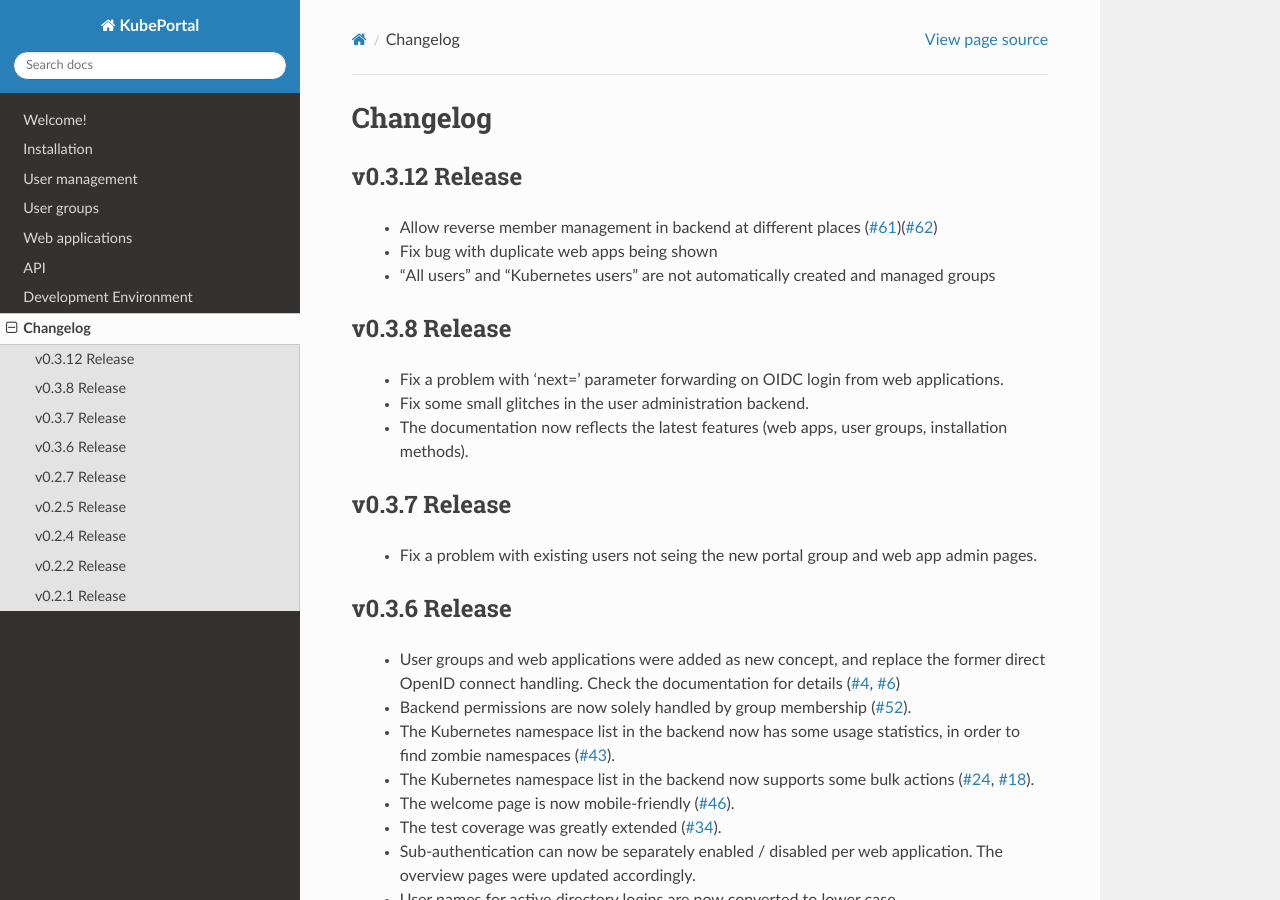
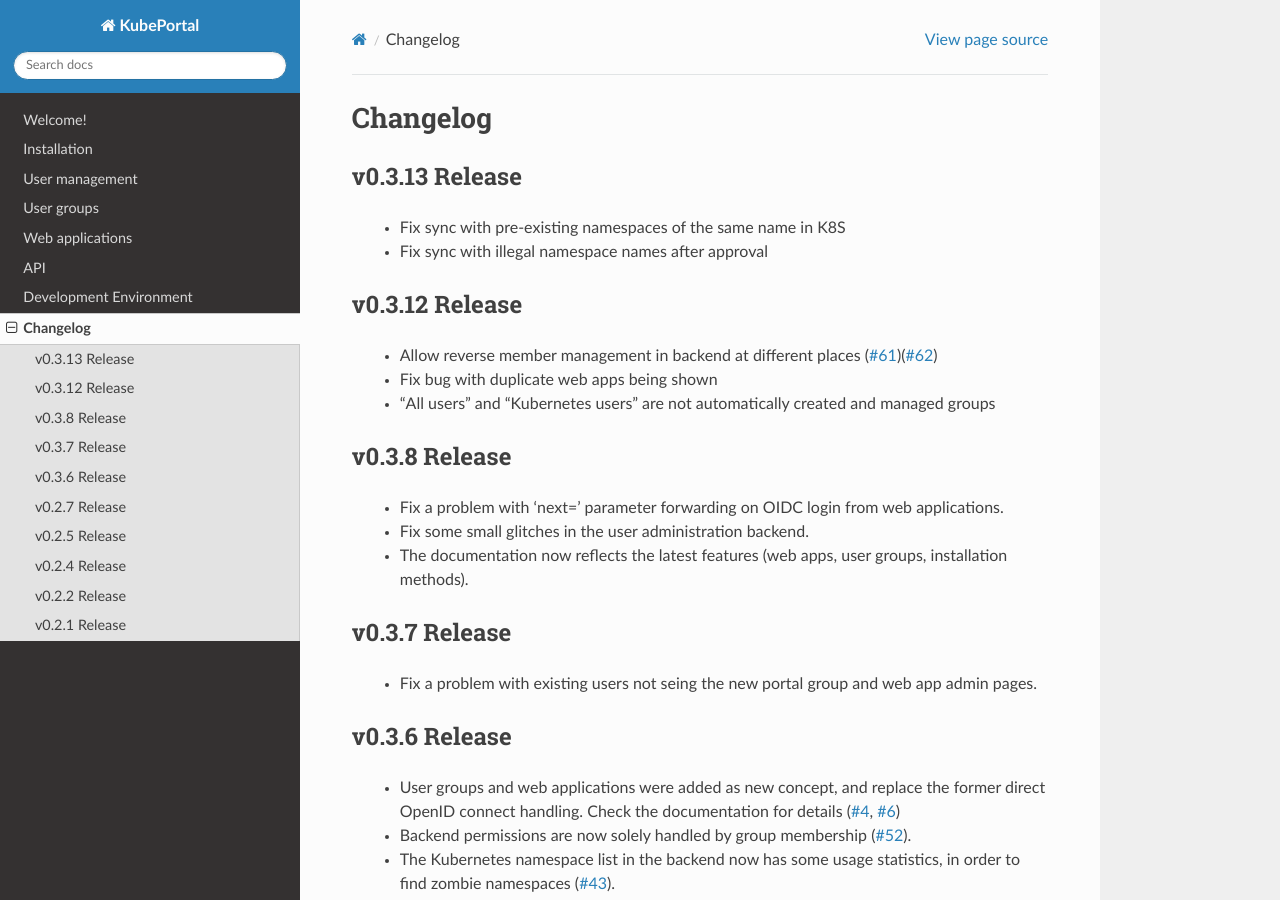
Before and after one commit to kubeportal/kubeportal, a Sphinx documentation site: the page built from docs/changelog.rst, in a window 1280 px wide and 900 px high. Built offline with Sphinx 7.4.7 and the Read the Docs theme 2.0.0, drawn with Linux system fonts in a browser that asks for light colours.

Commit message:
Update changelog.rst

```diff
--- a/docs/changelog.rst
+++ b/docs/changelog.rst
@@ -1,5 +1,13 @@
 Changelog
 #########
+
+.. _v0.3.13:
+
+v0.3.13 Release
+===============
+
+  * Fix sync with pre-existing namespaces of the same name in K8S
+  * Fix sync with illegal namespace names after approval
 
 
 .. _v0.3.12:
```
